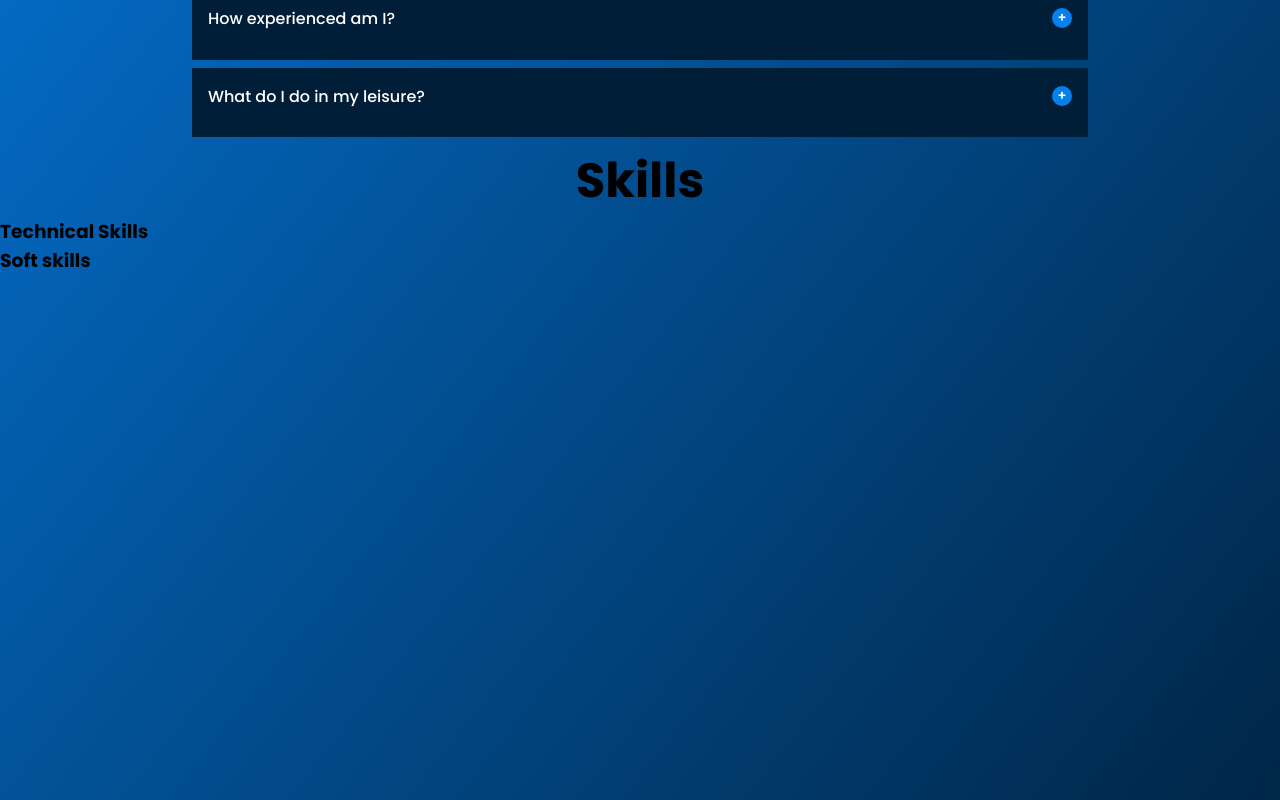
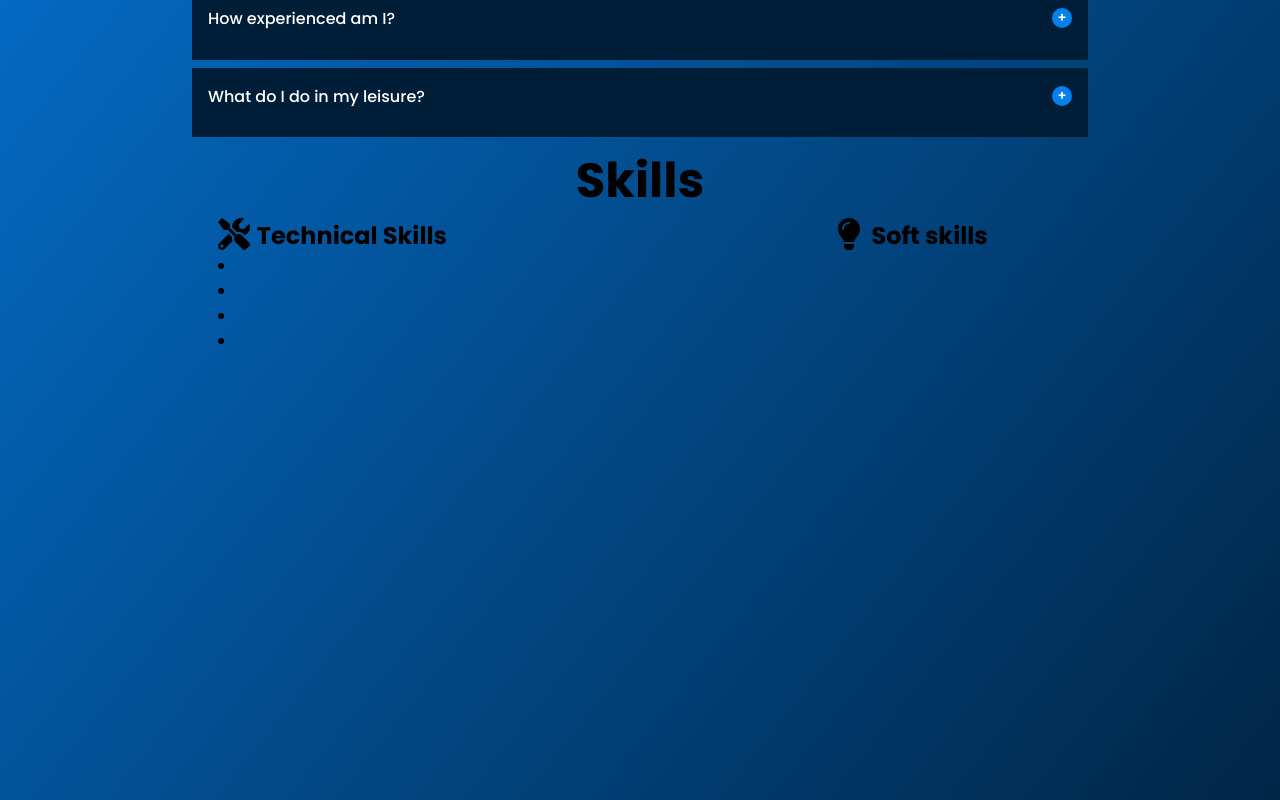
Before and after one commit to Psamm-y/React-projects, a React (Vite) app: page / in a window 1280 px wide. Shown: the part 800-1600 px from the top of the page. Built offline with nearby package versions, Linux system fonts and the light colour scheme.

Commit message:
Add file

```diff
--- a/src/porfolio shi/Skills.jsx
+++ b/src/porfolio shi/Skills.jsx
@@ -1,5 +1,6 @@
 import React from 'react';
-import { FaTools } from 'react-icons/fa';
+import { FaTools, FaLightbulb, FaHtml5 } from 'react-icons/fa';
+import './skills.css';
 const Skills = () => {
   return (
     <div className="skills-section">
@@ -8,10 +9,22 @@ const Skills = () => {
       </div>
       <div className="skills-grid">
         <div className="technical">
-          <h3>Technical Skills</h3>
+          <div className="technical-header">
+            <FaTools className="icon" />
+            <h3>Technical Skills</h3>
+          </div>
+          <div className="skills-list">
+            <li></li>
+            <li></li>
+            <li></li>
+            <li></li>
+          </div>
         </div>
         <div className="soft">
-          <h3>Soft skills</h3>
+          <div className="soft-header">
+            <FaLightbulb className="icon" />
+            <h3>Soft skills</h3>
+          </div>
         </div>
       </div>
     </div>
--- a/src/porfolio shi/skills.css
+++ b/src/porfolio shi/skills.css
@@ -1,4 +1,31 @@
 .skills-grid {
   display: grid;
   grid-template-columns: repeat(2, 1fr);
+  gap: 24em;
 }
+.skills-section {
+  display: flex;
+  flex-direction: column;
+  justify-content: center;
+  align-items: center;
+}
+.technical,
+.soft {
+  align-items: center;
+  justify-content: center;
+  border: 1px solid #0000;
+}
+.soft .icon,
+.technical .icon {
+  font-size: 2em;
+  margin-right: 0.2em;
+  color: inherit;
+}
+.technical h3,
+.soft h3 {
+  font-size: 1.5em;
+}
+.technical-header,
+.soft-header {
+  display: flex;
+}
```
Also changed, not shown: src/porfolio shi/utils/skills.js (added).
